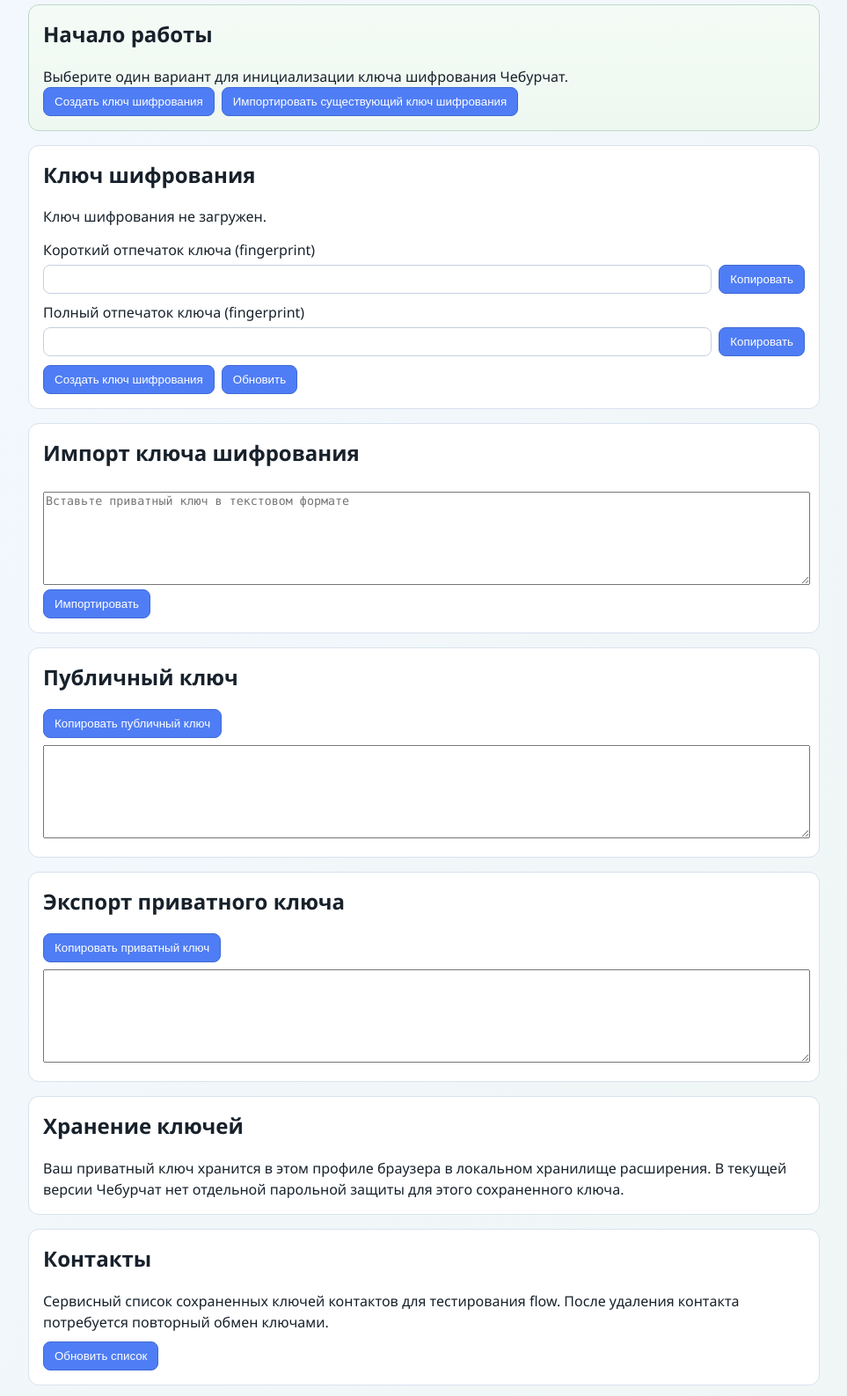
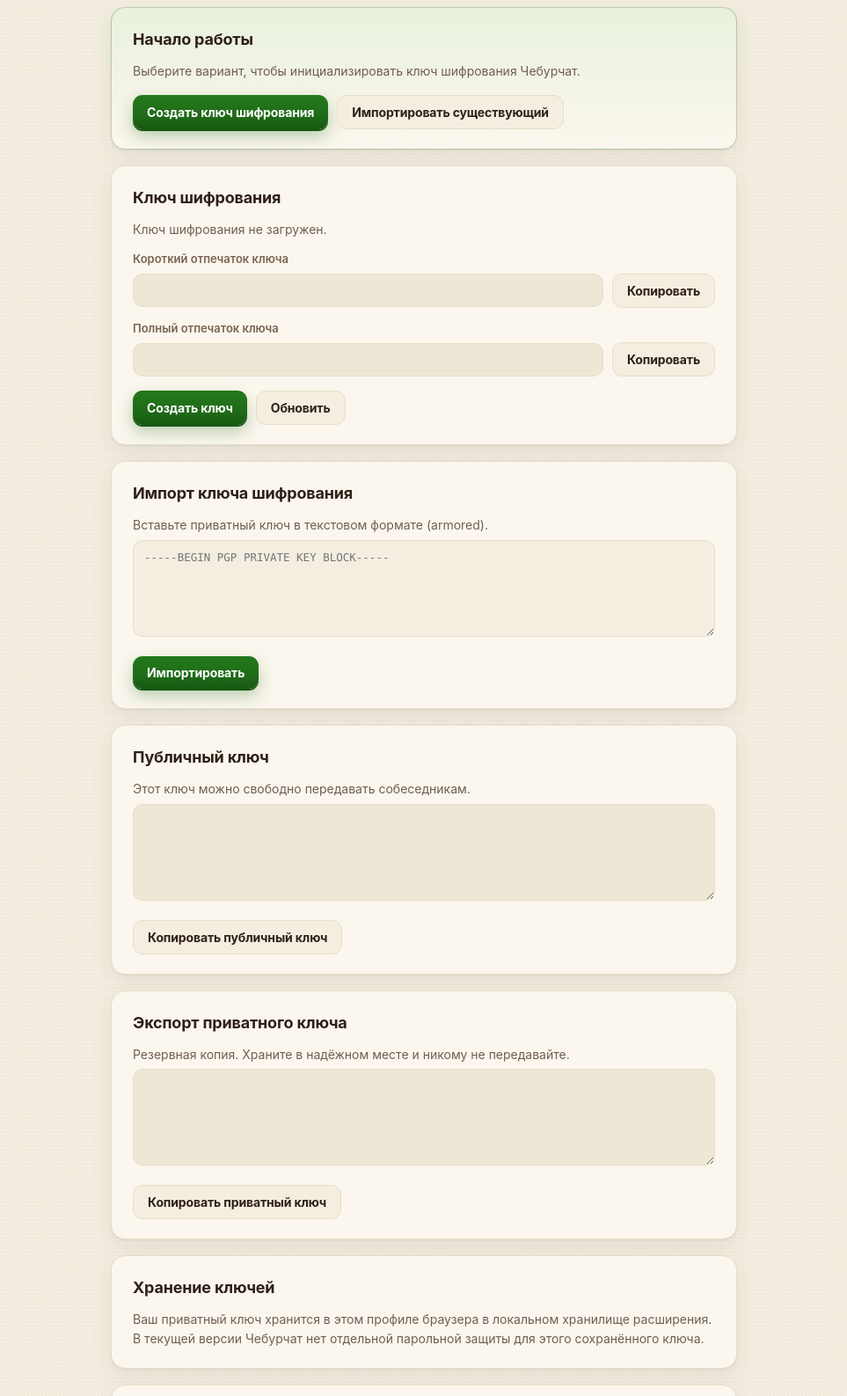
Before and after one commit to darker0n/CheburChat, a website with bundled scripts: page src/options/options.html in a window 1280 px wide. Shown: the part 83-1670 px from the top of the page at 88% size, without its empty margins (158-1121 px from the left). Built offline with nearby package versions, Linux system fonts and the light colour scheme; no server answers.

Commit message:
redesign(options): Privacy Ledger styling; remove key-announcement preview section

```diff
--- a/src/options/options.css
+++ b/src/options/options.css
@@ -1,137 +1,136 @@
+/* Настройки Чебурчат — Privacy Ledger (консистентно с popup). */
 :root {
   color-scheme: light;
+  --paper:        #F4EEE1;
+  --paper-2:      #FBF7EE;
+  --paper-3:      #EFE7D6;
+  --paper-edge:   #E7DEC9;
+  --ink:          #2E2018;
+  --ink-soft:     #6F5E50;
+  --ink-muted:    #786452;
+  --green:        #3E9B2F;
+  --green-text:   #26661D;
+  --green-btn:    #1F6B18;
+  --green-btn-hi: #247A1B;
+  --green-btn-lo: #185812;
+  --green-wash:   #E8F1DD;
+  --red:          #A8352C;
+  --red-wash:     #F6E0DC;
+  --radius:       16px;
+  --radius-sm:    11px;
+  --shadow-soft:  0 1px 2px rgba(46,32,24,.06), 0 8px 24px rgba(46,32,24,.08);
+  --mono: ui-monospace, "SF Mono", "Cascadia Code", "Roboto Mono", Menlo, Consolas, monospace;
+  --sans: -apple-system, BlinkMacSystemFont, "Segoe UI", Roboto, "Helvetica Neue", Arial, sans-serif;
 }
+
+* { box-sizing: border-box; }
 
 body {
   margin: 0;
-  font-family: "Segoe UI", Tahoma, Geneva, Verdana, sans-serif;
-  background: linear-gradient(120deg, #f3f8ff, #eef6f2);
-  color: #17212b;
-}
-
-.container {
-  max-width: 900px;
-  margin: 0 auto;
-  padding: 24px;
-}
-
-section {
-  background: #ffffff;
-  border: 1px solid #d8e2ee;
-  border-radius: 12px;
-  padding: 16px;
-  margin-bottom: 16px;
-}
-
-h1,
-h2 {
-  margin-top: 0;
-}
-
-.actions {
-  display: flex;
-  gap: 8px;
-}
-
-.inline-actions {
-  display: flex;
-  gap: 8px;
-  align-items: center;
-  margin-top: 6px;
-  margin-bottom: 10px;
-}
-
-.inline-actions input {
-  margin: 0;
-}
-
-.mono {
-  font-family: ui-monospace, SFMono-Regular, Menlo, monospace;
-}
-
-.contacts-list {
-  margin-top: 10px;
-  margin-bottom: 10px;
-}
-
-.contact-row {
-  display: flex;
-  align-items: center;
-  justify-content: space-between;
-  gap: 12px;
-  padding: 10px 0;
-  border-bottom: 1px solid #e8edf3;
-}
-
-.contact-row:last-child {
-  border-bottom: none;
-}
-
-.contact-row span {
-  font-size: 14px;
-  line-height: 1.4;
-}
-
-.contact-actions {
-  display: flex;
-  gap: 8px;
-  flex-shrink: 0;
-}
-
-.contact-remove-button {
-  flex-shrink: 0;
-  border-color: #b94d4d;
-  background: #d95c5c;
-}
-
-textarea {
-  width: 100%;
-  min-height: 100px;
-  margin-top: 8px;
-  font-family: ui-monospace, SFMono-Regular, Menlo, monospace;
-}
-
-input {
-  width: 100%;
-  padding: 8px;
-  margin-top: 6px;
-  margin-bottom: 6px;
-  border: 1px solid #c5d1df;
-  border-radius: 8px;
-}
-
-button {
-  border: 1px solid #3e6ad6;
-  background: #4f7df5;
-  color: #fff;
-  padding: 8px 12px;
-  border-radius: 8px;
-  cursor: pointer;
-}
-
-#message {
-  min-height: 20px;
-  color: #0d5a20;
-}
-
-.note {
-  margin: 0;
+  font-family: var(--sans);
+  color: var(--ink);
+  background-color: var(--paper);
+  background-image: radial-gradient(rgba(46,32,24,.022) 1px, transparent 1px);
+  background-size: 4px 4px;
+  -webkit-font-smoothing: antialiased;
   line-height: 1.5;
 }
 
-.checkbox-row {
-  display: flex;
-  align-items: center;
-  gap: 8px;
-  margin-bottom: 10px;
+/* topbar */
+.topbar {
+  position: sticky; top: 0; z-index: 10;
+  background: color-mix(in srgb, var(--paper) 88%, transparent);
+  backdrop-filter: saturate(1.4) blur(10px);
+  border-bottom: 1px solid var(--paper-edge);
+}
+.topbar__inner { max-width: 760px; margin: 0 auto; display: flex; align-items: center; gap: 12px; padding: 14px 24px; }
+.brandmark { width: 34px; height: 34px; object-fit: contain; filter: drop-shadow(0 3px 6px rgba(46,32,24,.18)); }
+.brandtitle { font-size: 18px; font-weight: 750; letter-spacing: -0.02em; }
+.brandtitle span { color: var(--green-text); }
+.brandtitle .muted { color: var(--ink-muted); font-weight: 600; }
+
+/* layout */
+.container { max-width: 760px; margin: 0 auto; padding: 28px 24px 64px; }
+
+.card {
+  background: var(--paper-2);
+  border: 1px solid var(--paper-edge);
+  border-radius: var(--radius);
+  padding: 22px 24px;
+  margin-bottom: 18px;
+  box-shadow: var(--shadow-soft);
+}
+.card--accent { border-color: rgba(38,102,29,.28); background: linear-gradient(180deg, var(--green-wash), var(--paper-2)); }
+
+.card h2 { margin: 0 0 12px; font-size: 18px; font-weight: 700; letter-spacing: -0.01em; }
+
+.note { margin: 0; color: var(--ink-soft); font-size: 14px; line-height: 1.55; }
+
+label { display: block; font-size: 13px; font-weight: 600; color: var(--ink-muted); margin-top: 14px; margin-bottom: 2px; }
+
+/* controls */
+input, textarea {
+  width: 100%;
+  font-family: var(--sans);
+  font-size: 14px;
+  color: var(--ink);
+  background: var(--paper);
+  border: 1.5px solid var(--paper-edge);
+  border-radius: var(--radius-sm);
+  padding: 10px 12px;
+  margin-top: 6px;
+}
+input:focus, textarea:focus { outline: none; border-color: var(--green); box-shadow: 0 0 0 3px var(--green-wash); }
+textarea { min-height: 110px; resize: vertical; font-family: var(--mono); font-size: 12.5px; line-height: 1.5; }
+.mono { font-family: var(--mono); letter-spacing: .04em; }
+input[readonly], textarea[readonly] { background: var(--paper-3); color: var(--ink-soft); }
+
+/* buttons */
+.btn, button {
+  font-family: var(--sans);
+  font-size: 14px; font-weight: 650; letter-spacing: -0.01em;
+  border-radius: 11px; padding: 10px 16px; cursor: pointer; border: none;
+  transition: transform .15s ease, box-shadow .2s ease, background .2s ease, border-color .2s ease, color .2s ease;
+}
+.btn-primary, #create-identity, #import-identity, #onboarding-create {
+  background: linear-gradient(180deg, var(--green-btn-hi), var(--green-btn) 60%, var(--green-btn-lo));
+  color: #fff; box-shadow: 0 2px 0 var(--green-btn-lo), 0 8px 18px rgba(31,107,24,.30);
+}
+.btn-primary:hover, #create-identity:hover, #import-identity:hover, #onboarding-create:hover { transform: translateY(-1px); }
+.btn-primary:active, #create-identity:active, #import-identity:active, #onboarding-create:active { transform: translateY(1px); }
+
+.btn-ghost, .btn-secondary,
+#refresh-identity, #copy-fingerprint-short, #copy-fingerprint-full, #copy-public-key,
+#copy-private-key, #refresh-contacts, #save-debug-mode, #save-warning-threshold, #onboarding-import {
+  background: var(--paper); color: var(--ink); border: 1.5px solid var(--paper-edge);
+}
+.btn-ghost:hover, .btn-secondary:hover,
+#refresh-identity:hover, #copy-fingerprint-short:hover, #copy-fingerprint-full:hover, #copy-public-key:hover,
+#copy-private-key:hover, #refresh-contacts:hover, #save-debug-mode:hover, #save-warning-threshold:hover, #onboarding-import:hover {
+  border-color: var(--green); color: var(--green-text);
 }
 
-.checkbox-row input[type="checkbox"] {
-  width: auto;
-  margin: 0;
+.actions { display: flex; flex-wrap: wrap; gap: 10px; margin-top: 16px; }
+.inline-actions { display: flex; gap: 10px; align-items: center; margin-top: 6px; }
+.inline-actions input { margin-top: 0; }
+.inline-actions button { flex: none; white-space: nowrap; }
+
+/* checkbox */
+.checkbox-row { display: flex; align-items: center; gap: 10px; }
+.checkbox-row input[type="checkbox"] { width: auto; margin: 0; accent-color: var(--green-btn); }
+.checkbox-row span { font-size: 14px; color: var(--ink-soft); }
+
+/* contacts */
+.contacts-list { margin: 14px 0; }
+.contact-row {
+  display: flex; align-items: center; justify-content: space-between; gap: 12px;
+  padding: 12px 0; border-bottom: 1px solid var(--paper-edge);
 }
+.contact-row:last-child { border-bottom: none; }
+.contact-row span { font-size: 14px; line-height: 1.4; }
+.contact-actions { display: flex; gap: 8px; flex-shrink: 0; }
+.contact-remove-button { background: var(--red-wash); color: var(--red); border: 1.5px solid rgba(168,53,44,.3); }
+.contact-remove-button:hover { background: var(--red); color: #fff; border-color: var(--red); }
 
-.onboarding {
-  border-color: #bfd7c8;
-  background: linear-gradient(180deg, #f4fbf6 0%, #eef8f1 100%);
-}
+/* message */
+#message { min-height: 20px; margin-top: 4px; font-size: 14px; font-weight: 600; color: var(--green-text); }
--- a/src/options/options.html
+++ b/src/options/options.html
@@ -7,94 +7,108 @@
     <link rel="stylesheet" href="./options.css" />
   </head>
   <body>
+    <header class="topbar">
+      <div class="topbar__inner">
+        <img class="brandmark" src="../assets/icons/icon-128.png" alt="" width="34" height="34" />
+        <div class="brandtitle">Чебур<span>чат</span> · <span class="muted">Настройки</span></div>
+      </div>
+    </header>
+
     <main class="container">
-      <h1>Настройки Чебурчат</h1>
-      <section id="onboarding-section" class="onboarding">
+      <section id="onboarding-section" class="card card--accent">
         <h2>Начало работы</h2>
-        <p class="note">Выберите один вариант для инициализации ключа шифрования Чебурчат.</p>
+        <p class="note">Выберите вариант, чтобы инициализировать ключ шифрования Чебурчат.</p>
         <div class="actions">
-          <button id="onboarding-create" type="button">Создать ключ шифрования</button>
-          <button id="onboarding-import" type="button">Импортировать существующий ключ шифрования</button>
+          <button id="onboarding-create" class="btn btn-primary" type="button">Создать ключ шифрования</button>
+          <button id="onboarding-import" class="btn btn-secondary" type="button">Импортировать существующий</button>
         </div>
       </section>
-      <section>
+
+      <section class="card">
         <h2>Ключ шифрования</h2>
-        <p id="identity-status">Ключ шифрования не загружен.</p>
-        <label for="fingerprint-short-output">Короткий отпечаток ключа (fingerprint)</label>
+        <p id="identity-status" class="note">Ключ шифрования не загружен.</p>
+        <label for="fingerprint-short-output">Короткий отпечаток ключа</label>
         <div class="inline-actions">
           <input id="fingerprint-short-output" class="mono" readonly />
-          <button id="copy-fingerprint-short" type="button">Копировать</button>
+          <button id="copy-fingerprint-short" class="btn btn-ghost" type="button">Копировать</button>
         </div>
-        <label for="fingerprint-full-output">Полный отпечаток ключа (fingerprint)</label>
+        <label for="fingerprint-full-output">Полный отпечаток ключа</label>
         <div class="inline-actions">
           <input id="fingerprint-full-output" class="mono" readonly />
-          <button id="copy-fingerprint-full" type="button">Копировать</button>
+          <button id="copy-fingerprint-full" class="btn btn-ghost" type="button">Копировать</button>
         </div>
         <div class="actions">
-          <button id="create-identity">Создать ключ шифрования</button>
-          <button id="refresh-identity">Обновить</button>
+          <button id="create-identity" class="btn btn-primary">Создать ключ</button>
+          <button id="refresh-identity" class="btn btn-ghost">Обновить</button>
         </div>
       </section>
-      <section>
+
+      <section class="card">
         <h2>Импорт ключа шифрования</h2>
-        <textarea id="private-key-input" placeholder="Вставьте приватный ключ в текстовом формате"></textarea>
-        <button id="import-identity">Импортировать</button>
+        <p class="note">Вставьте приватный ключ в текстовом формате (armored).</p>
+        <textarea id="private-key-input" placeholder="-----BEGIN PGP PRIVATE KEY BLOCK-----"></textarea>
+        <div class="actions">
+          <button id="import-identity" class="btn btn-primary">Импортировать</button>
+        </div>
       </section>
-      <section>
+
+      <section class="card">
         <h2>Публичный ключ</h2>
-        <button id="copy-public-key" type="button">Копировать публичный ключ</button>
-        <textarea id="public-key-output" readonly></textarea>
+        <p class="note">Этот ключ можно свободно передавать собеседникам.</p>
+        <textarea id="public-key-output" class="mono" readonly></textarea>
+        <div class="actions">
+          <button id="copy-public-key" class="btn btn-ghost" type="button">Копировать публичный ключ</button>
+        </div>
       </section>
-      <section>
+
+      <section class="card">
         <h2>Экспорт приватного ключа</h2>
-        <button id="copy-private-key" type="button">Копировать приватный ключ</button>
-        <textarea id="private-key-output" readonly></textarea>
+        <p class="note">Резервная копия. Храните в надёжном месте и никому не передавайте.</p>
+        <textarea id="private-key-output" class="mono" readonly></textarea>
+        <div class="actions">
+          <button id="copy-private-key" class="btn btn-ghost" type="button">Копировать приватный ключ</button>
+        </div>
       </section>
-      <section>
+
+      <section class="card">
         <h2>Хранение ключей</h2>
         <p class="note">
           Ваш приватный ключ хранится в этом профиле браузера в локальном хранилище расширения.
-          В текущей версии Чебурчат нет отдельной парольной защиты для этого сохраненного ключа.
+          В текущей версии Чебурчат нет отдельной парольной защиты для этого сохранённого ключа.
         </p>
       </section>
-      <section>
+
+      <section class="card">
         <h2>Контакты</h2>
         <p class="note">
-          Сервисный список сохраненных ключей контактов для тестирования flow. После удаления контакта потребуется
-          повторный обмен ключами.
+          Сохранённые ключи контактов. После удаления контакта потребуется повторный обмен ключами.
         </p>
         <div id="contacts-list" class="contacts-list"></div>
-        <button id="refresh-contacts" type="button">Обновить список</button>
+        <div class="actions">
+          <button id="refresh-contacts" class="btn btn-ghost" type="button">Обновить список</button>
+        </div>
       </section>
-      <section>
+
+      <section class="card">
         <h2>Отладочное логирование</h2>
         <label class="checkbox-row">
           <input id="debug-mode-toggle" type="checkbox" />
           <span>Включить отладочные логи в фоне расширения</span>
         </label>
-        <button id="save-debug-mode" type="button">Сохранить режим отладки</button>
+        <div class="actions">
+          <button id="save-debug-mode" class="btn btn-ghost" type="button">Сохранить режим отладки</button>
+        </div>
       </section>
-      <section>
+
+      <section class="card">
         <h2>Порог предупреждения длины</h2>
-        <label>
-          Порог в байтах (UTF-8) для предупреждения о длине зашифрованного сообщения
-          <input id="warning-threshold-input" type="number" min="1" max="4096" step="1" placeholder="1800" />
-        </label>
-        <button id="save-warning-threshold" type="button">Сохранить порог</button>
+        <label for="warning-threshold-input">Порог в байтах (UTF-8) для предупреждения о длине зашифрованного сообщения</label>
+        <input id="warning-threshold-input" type="number" min="1" max="4096" step="1" placeholder="1800" />
+        <div class="actions">
+          <button id="save-warning-threshold" class="btn btn-ghost" type="button">Сохранить порог</button>
+        </div>
       </section>
-      <section>
-        <h2>Предпросмотр объявления ключа</h2>
-        <label>
-          ID аккаунта VK
-          <input id="announcement-account-id" placeholder="123456" />
-        </label>
-        <label>
-          Отображаемое имя
-          <input id="announcement-display-name" placeholder="Необязательное имя" />
-        </label>
-        <button id="build-announcement">Сформировать объявление ключа</button>
-        <textarea id="announcement-output" readonly></textarea>
-      </section>
+
       <p id="message"></p>
     </main>
     <script type="module" src="./options.js"></script>
```
Also changed, not shown: src/options/options.js (+0 -23 lines), tests/options.test.js (+0 -51 lines).
